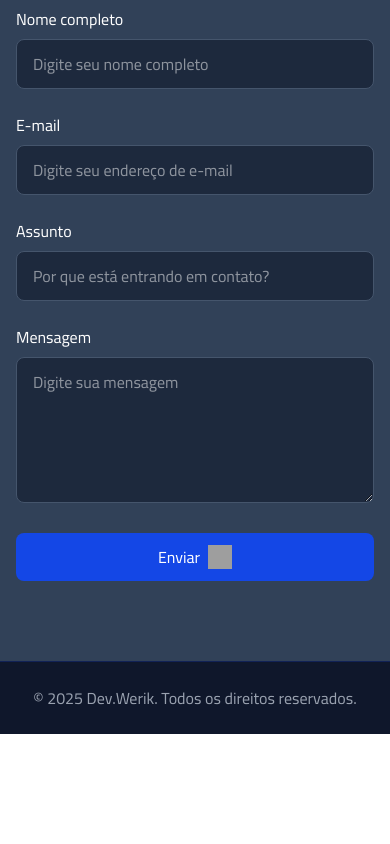
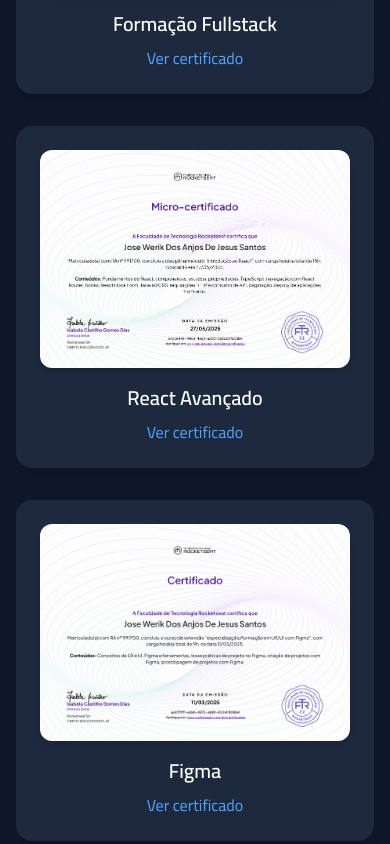
Before and after one commit to DevWerik/my-portifolio, a React (Vite) app: page / in a window 390 px wide. Shown: the part 6140-6984 px from the top of the page. Before the commit the page ends 6874 px from the top, so only its background shows below. Built offline with nearby package versions, Linux system fonts and the light colour scheme; grey boxes are pictures that could not be loaded.

Commit message:
fix: correction of the certificates section

```diff
--- a/src/App.tsx
+++ b/src/App.tsx
@@ -134,6 +134,7 @@
       <nav className="fixed top-0 w-full bg-slate-900/80 backdrop-blur-lg border-b border-blue-800/30 z-40">
         <div className="max-w-7xl mx-auto px-4 sm:px-6 lg:px-8">
           <div className="flex justify-between items-center py-4">
+            {/* Revisar */}
             <div className="text-2xl font-bold bg-gradient-to-r text-white bg-clip-text">
               Dev.Werik
             </div>
@@ -247,7 +248,6 @@
             </div>
           </div>
         </section>
-
         <section id="about" className="py-20 px-4">
           <div className="max-w-6xl mx-auto">
             <div className="flex flex-col items-center gap-12">
@@ -282,7 +282,6 @@
             </div>
           </div>
         </section>
-
         <div className="py-6 bg-blue-950/50 mt-6 mb-20">
           <div className="max-w-6xl mx-auto ">
             <div className="overflow-hidden relative">
@@ -307,7 +306,6 @@
             </div>
           </div>
         </div>
-
         <section id="skills" className="py-20 px-4 bg-slate-900">
           <div className="max-w-6xl mx-auto text-center">
             <p className="text-blue-300 uppercase tracking-wider text-sm mb-2">
@@ -385,7 +383,6 @@
             </div>
           </div>
         </section>
-
         <section id="experience" className="py-20 px-4 bg-slate-800 text-white">
           <div className="max-w-6xl mx-auto text-center">
             <h2 className="text-3xl md:text-4xl font-bold mb-4">
@@ -485,6 +482,7 @@
             </div>
           </div>
         </section>
+
         <section
           id="certifications"
           className="py-20 px-4 bg-slate-900 text-white"
@@ -493,10 +491,63 @@
             <h2 className="text-3xl md:text-4xl font-bold mb-10">
               Certificações
             </h2>
-            <div className="grid md:grid-cols-2 lg:grid-cols-3 gap-8"></div>
+
+            <div className="grid md:grid-cols-2 lg:grid-cols-3 gap-8">
+              <div className="p-6 bg-slate-800 rounded-2xl shadow-lg hover:shadow-xl transition flex flex-col items-center">
+                <img
+                  src="/img/certificado.png"
+                  alt="Certificado Rocketseat"
+                  className="rounded-xl mb-4 shadow-md"
+                />
+                <h3 className="text-xl font-semibold mb-2">
+                  Formação Fullstack
+                </h3>
+                <a
+                  href="https://app.rocketseat.com.br/certificates/81f16ba3-0210-4487-9691-3e3ebc2b08ee"
+                  target="_blank"
+                  rel="noopener noreferrer"
+                  className="text-blue-400 font-medium hover:underline"
+                >
+                  Ver certificado
+                </a>
+              </div>
+
+              <div className="p-6 bg-slate-800 rounded-2xl shadow-lg hover:shadow-xl transition flex flex-col items-center">
+                <img
+                  src="/img/certificado-react.png"
+                  alt="Certificado React"
+                  className="rounded-xl mb-4 shadow-md"
+                />
+                <h3 className="text-xl font-semibold mb-2">React Avançado</h3>
+                <a
+                  href="https://app.rocketseat.com.br/certificates/64cce446-40ce-4e62-a203-363dc0fa03b4"
+                  target="_blank"
+                  rel="noopener noreferrer"
+                  className="text-blue-400 font-medium hover:underline"
+                >
+                  Ver certificado
+                </a>
+              </div>
+
+              <div className="p-6 bg-slate-800 rounded-2xl shadow-lg hover:shadow-xl transition flex flex-col items-center">
+                <img
+                  src="/img/ui-ux.png"
+                  alt="Certificado React"
+                  className="rounded-xl mb-4 shadow-md"
+                />
+                <h3 className="text-xl font-semibold mb-2">Figma</h3>
+                <a
+                  href="https://app.rocketseat.com.br/certificates/aa07f9ff-ed68-4872-a889-933147bf88e1"
+                  target="_blank"
+                  rel="noopener noreferrer"
+                  className="text-blue-400 font-medium hover:underline"
+                >
+                  Ver certificado
+                </a>
+              </div>
+            </div>
           </div>
         </section>
-
         <section id="contact" className="py-20 px-4 bg-slate-700 ">
           <div className="max-w-3xl mx-auto text-center">
             <h2 className="text-lg">Quer falar comigo?</h2>
```
